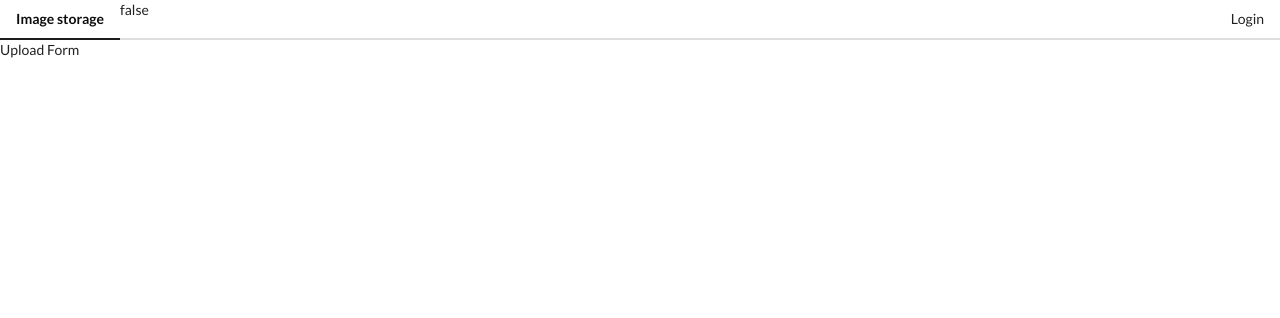
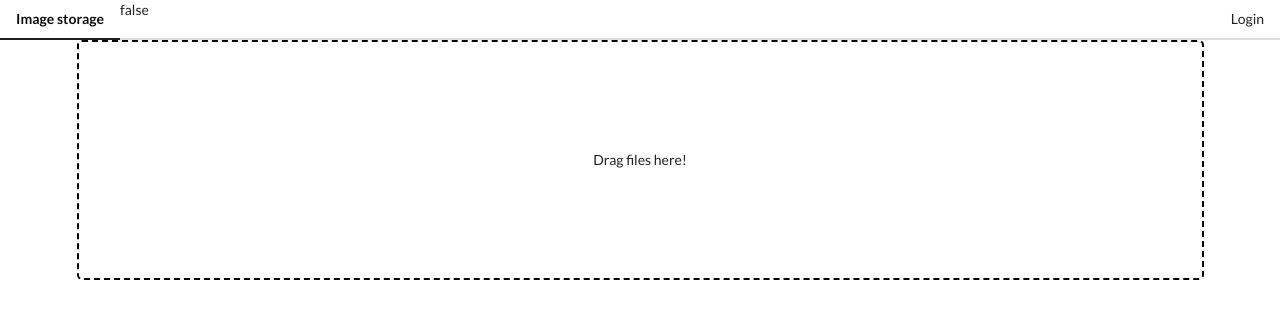
Before and after one commit to LucaBonini/imgur-vue, a Vue app: page /upload in a window 1280 px wide. Shown: the top 318 px of the page. Built offline with nearby package versions, Linux system fonts and the light colour scheme.

Commit message:
add upload images

```diff
--- a/src/App.vue
+++ b/src/App.vue
@@ -1,7 +1,9 @@
 <template>
   <div>
     <Header></Header>
-    <router-view></router-view>
+    <div class="ui container">
+      <router-view></router-view>
+    </div>
   </div>
 </template>
 
--- a/src/api/imgur.js
+++ b/src/api/imgur.js
@@ -1,7 +1,7 @@
 const CLIENT_ID = 'e2280bf8bd36a74';
 const ROOT_URL = 'https://api.imgur.com'
 const GET_IMAGES_PATH = '3/account/me/images'
-// const POST_UPLOAD = '3/upload'
+const POST_UPLOAD = '3/image'
 
 import qs from 'qs'
 import axios from 'axios'
@@ -22,8 +22,17 @@
       }
     })
   },
-
-  // uploadImage(token) {
-
-  // }
+  uploadImages(images, token) {
+    return Promise.all(
+      Array.from(images).map(image => {
+        let formData = new FormData()
+        formData.append('image', image)
+        return axios.post(`${ROOT_URL}/${POST_UPLOAD}`, formData, {
+          headers: {
+            Authorization: `Bearer ${token}`
+          }
+        })
+      })
+    )
+  }
 }
--- a/src/components/ImageList.vue
+++ b/src/components/ImageList.vue
@@ -3,8 +3,8 @@
     <div v-if="!allImages.length">
       fetching images...
     </div>
-    <div v-else class="ui grid">
-      <div v-for="image in allImages" :key="image.id" class="four wide column">
+    <div v-else class="images-container">
+      <div v-for="image in allImages" :key="image.id">
         <img :src="image.link" alt="image" class="img-column">
       </div>
     </div>
@@ -27,7 +27,12 @@
 }
 </script>
 <style scoped>
+  .images-container {
+    column-count: 3;
+    column-gap: 0;
+  }
   .img-column {
     max-width: 100%;
+    padding: 5px;
   }
 </style>
--- a/src/components/UploadForm.vue
+++ b/src/components/UploadForm.vue
@@ -1,11 +1,43 @@
 <template>
-  <div>
-    Upload Form
+  <div class="dropper">
+    <input
+      type="file"
+      @change="uploadImages($event.target.files)"
+      multiple
+      accept="image/*"
+    />
+    <span>Drag files here!</span>
   </div>
 </template>
 
 <script>
+import  { mapActions } from 'vuex'
+
 export default {
-  name: 'UploadForm'
+  name: 'UploadForm',
+  methods: {
+    ...mapActions(['uploadImages'])
+  }
 }
 </script>
+
+<style scoped>
+  .dropper {
+    height: 30vh;
+    border: 2px dashed black;
+    border-radius: 5px;
+    display: flex;
+    justify-content: center;
+    align-items: center;
+    position: relative;
+  }
+  input {
+    width: 100%;
+    height: 30vh;
+    position: absolute;
+    opacity: 0;
+  }
+  .dropper:hover {
+    background-color: #eee;
+  }
+</style>
--- a/src/store/modules/images.js
+++ b/src/store/modules/images.js
@@ -1,4 +1,5 @@
 import api from '../../api/imgur'
+import { router } from '../../main'
 
 const state = {
   images: []
@@ -24,6 +25,11 @@
       console.log(error, 'ERROR')
     }
     commit('setImages', response.data.data)
+  },
+  async uploadImages({ rootState }, images) {
+    const { token } = rootState.auth
+    await api.uploadImages(images, token)
+    router.push('/')
   }
 }
 
```
